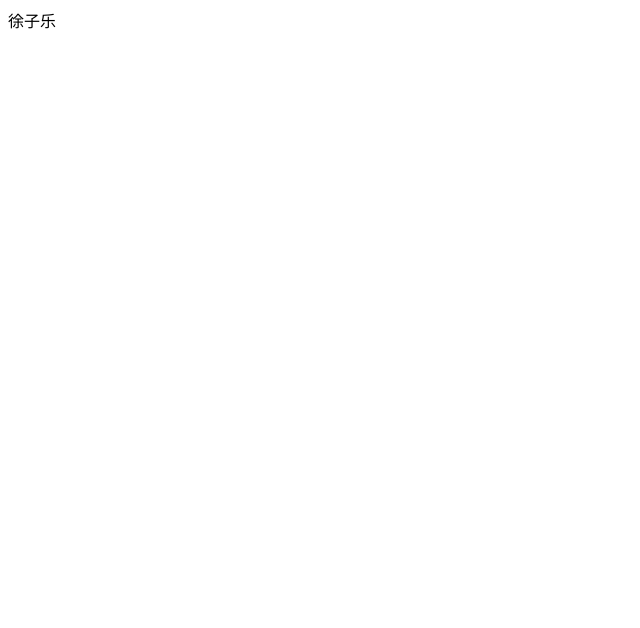
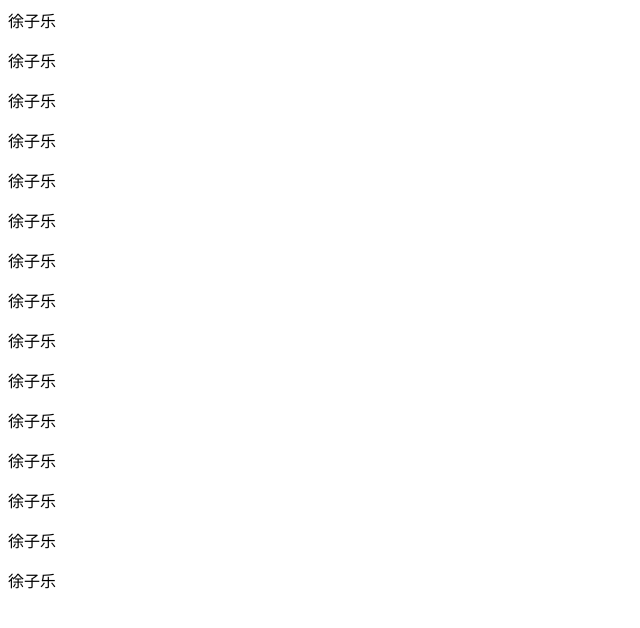
Before and after one commit to lzzyolo/lzzyolo, a plain HTML site: page index.html in a window 1280 px wide. Shown: the whole page, without its empty margins (0-640 px from the left). Drawn offline with Linux system fonts and the light colour scheme.

Commit message:
Update index.html

```diff
--- a/index.html
+++ b/index.html
@@ -1 +1,15 @@
 <p>徐子乐</p>
+<p>徐子乐</p>
+<p>徐子乐</p>
+<p>徐子乐</p>
+<p>徐子乐</p>
+<p>徐子乐</p>
+<p>徐子乐</p>
+<p>徐子乐</p>
+<p>徐子乐</p>
+<p>徐子乐</p>
+<p>徐子乐</p>
+<p>徐子乐</p>
+<p>徐子乐</p>
+<p>徐子乐</p>
+<p>徐子乐</p>
```
